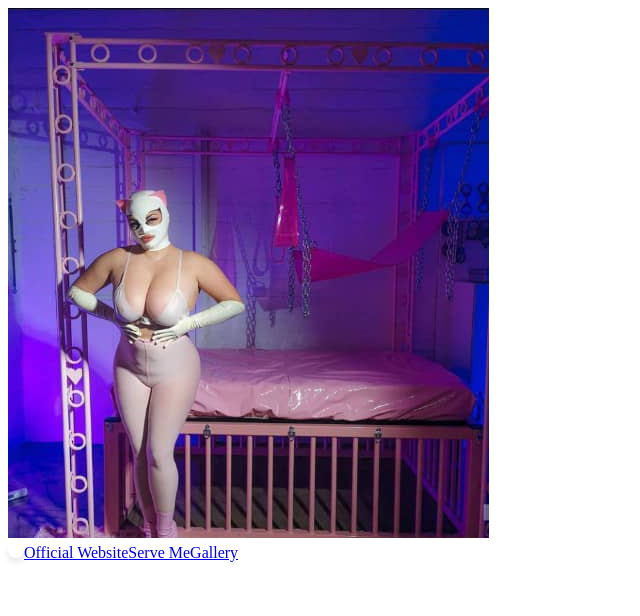
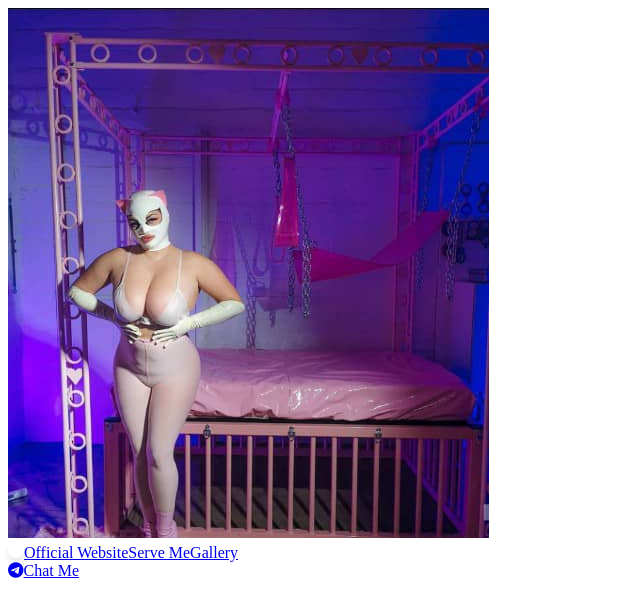
Before and after one commit to Whitehead549/bdms, a React (Create React App) app: page / in a window 1280 px wide. Shown: the top 616 px of the page, without its empty margins (0-640 px from the left). Built offline with nearby package versions, Linux system fonts and the light colour scheme; the HTML template or start-up script is replaced by a standard one.

Commit message:
first commit

```diff
--- a/src/App.js
+++ b/src/App.js
@@ -5,13 +5,25 @@ import ContactUs from './pages/ContactUs';
 import Footer from './components/Footer';
 import Navbar from './components/Navbar';
 import Welcome from './pages/Welcome';
+import '@fortawesome/fontawesome-free/css/all.min.css'; // Import Font Awesome
 
 function App() {
   return (
-    <div className="bg-[#000300] overflow-x-hidden">
+    <div className="bg-[#000300] overflow-x-hidden relative">
       <Router>
         <Content />
       </Router>
+
+      {/* Telegram Chat Icon with Label */}
+      <a
+        href="https://t.me/msverovixen"
+        target="_blank"
+        rel="noopener noreferrer"
+        className="fixed bottom-6 right-6 bg-blue-500 hover:bg-blue-700 text-white p-3 rounded-full shadow-lg transition duration-300 ease-in-out z-50 pointer-events-auto flex items-center space-x-2"
+      >
+        <i className="fab fa-telegram-plane text-2xl"></i>
+        <span className="text-sm font-semibold">Chat Me</span>
+      </a>
     </div>
   );
 }
```
Also changed, not shown: 19 other files (tests, documents, lock files or other folders).
